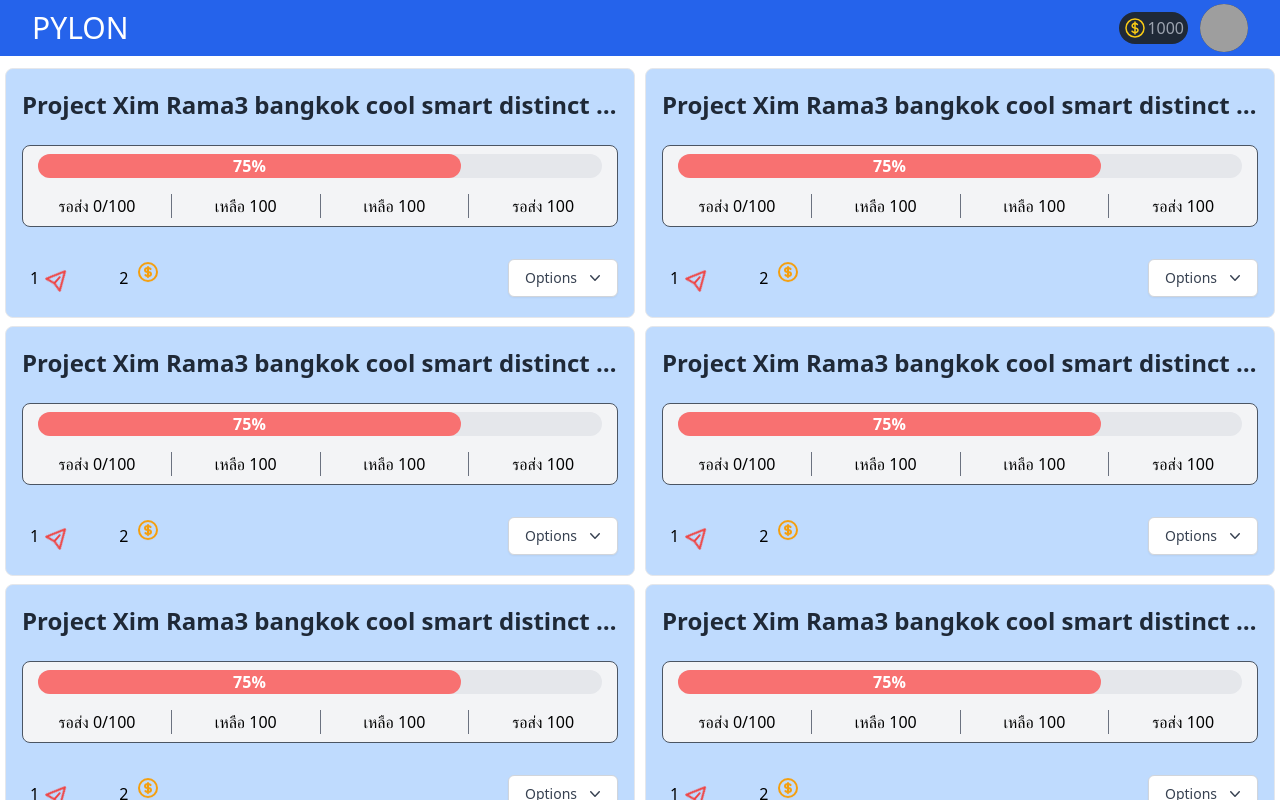
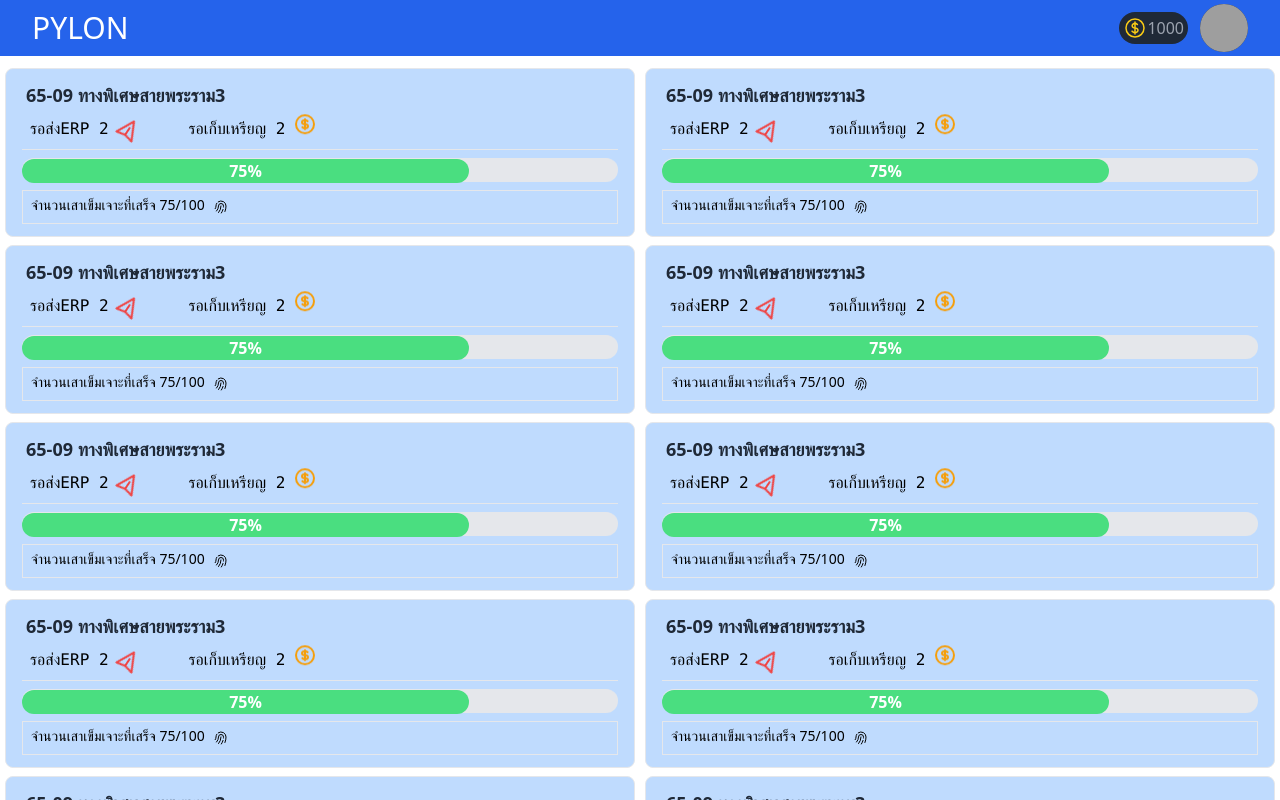
Before and after one commit to thatbeer/react_qcreport, a React (Create React App) app: page / in a window 1280 px wide. Shown: the top 800 px of the page. Built offline with nearby package versions, Linux system fonts and the light colour scheme; sample sign-in values are in the browser's storage; grey boxes are pictures that could not be loaded.

Commit message:
custom main card

```diff
--- a/src/components/Maincard.jsx
+++ b/src/components/Maincard.jsx
@@ -2,7 +2,7 @@ import { Link } from "react-router-dom";
 import Dropdownlist from "./Dropdownlist";
 import Progressbar from "./progressbar";
 import Statcard from "./Statcard";
-
+import { FingerPrintIcon } from "@heroicons/react/24/outline";
 
 const Maincard = (props) => {
 
@@ -12,26 +12,44 @@ const Maincard = (props) => {
             <div className="block px-4 py-3 my-1 border  rounded-lg w-screen lg:w-[630px] mx-auto  h-auto lg:h-auto
                             shadow-none hover:shadow-sm bg-blue-200 hover:bg-gray-100 transition-all duration-150">
                 <Link to={`/project?pileid=${projectid}`}>
-                    <h5 className="mb-2 pt-2 text-2xl font-bold  text-gray-800 dark:text-whte truncate ">
-                        Project Xim Rama3 bangkok cool smart distinct sadsadsad
+                    <h5 className="mb-2  px-1 text-lg font-bold  text-gray-800 dark:text-whte truncate ">
+                        65-09 ทางพิเศษสายพระราม3
                     </h5>
                 </Link>
 
-                <Progressbar/>
 
-                <div className="flex flex-inline items-center justify-between lg:my-2 mt-8 mx-auto">
+                <div className="flex flex-inline items-center justify-between lg:my-2  mx-auto">
                     <div className="flex flex-row-2 gap-6 mr-auto items-center">
                         <p className='flex flex-inline mx-2 '>
-                            1 {"  "}
+                            <pre>
+                                    รอส่งERP 2
+                            </pre>
                             <svg class="animate-wiggle w-6 h-6 text-red-500 mx-2 duration-300" fill="none" stroke="currentColor" viewBox="0 0 24 24" xmlns="http://www.w3.org/2000/svg"><path stroke-linecap="round" stroke-linejoin="round" stroke-width="2" d="M12 19l9 2-9-18-9 18 9-2zm0 0v-8"></path></svg>
                         </p >
                         <p className=' flex flex-inline mx-2'>
-                            2
+                            <pre>
+
+                            รอเก็บเหรียญ 2
+                            </pre>
                             <svg class="animate-bounce w-6 h-6 text-amber-500 mx-2 " fill="none" stroke="currentColor" viewBox="0 0 24 24" xmlns="http://www.w3.org/2000/svg"><path stroke-linecap="round" stroke-linejoin="round" stroke-width="2" d="M12 8c-1.657 0-3 .895-3 2s1.343 2 3 2 3 .895 3 2-1.343 2-3 2m0-8c1.11 0 2.08.402 2.599 1M12 8V7m0 1v8m0 0v1m0-1c-1.11 0-2.08-.402-2.599-1M21 12a9 9 0 11-18 0 9 9 0 0118 0z"></path></svg>
                         </p>
                     </div>
-                    <Dropdownlist className="  bg-gray-100 " />
+                    {/* <Dropdownlist className="  bg-gray-100 " /> */}
                 </div>
+                <hr style={{ color: 'red' }}/>
+                <div className=" bg-gray-200 h-6 rounded-2xl my-2 flex border-t outline-offset-4
+                flex-inline justify-start items-center mx-auto" style={{width: "100%"}} >
+                    <div
+                        className="bg-green-400 h-6  flex flex-start items-center justify-center
+                        text-md font-semibold text-white rounded-2xl"
+                        style={{width: "75%"}}>
+                        75%
+                    </div>
+                </div>
+                <div className="px-2 py-1 block text-start text-sm mx-auto w-auto bg--200 border border-gray-200">
+                    <p className="flex flex-inline">จำนวนเสาเข็มเจาะที่เสร็จ 75/100 <FingerPrintIcon className="h-6 w-6 pl-2 text-green"/></p>
+                </div>
+                {/* <Progressbar/> */}
             </div>
         </>
     )
```
